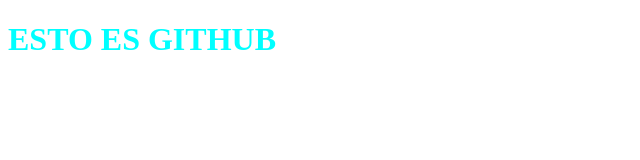
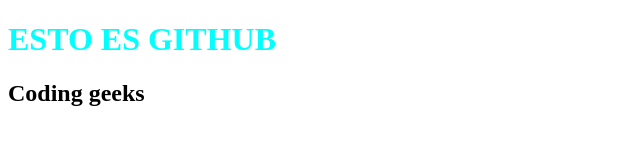
Before and after one commit to dianaledist/gitcoderh, a plain HTML site: page index.html in a window 1280 px wide. Shown: the whole page, without its empty margins (0-640 px from the left). Drawn offline with Linux system fonts and the light colour scheme.

Commit message:
Add h2
Add h2 in the body

```diff
--- a/index.html
+++ b/index.html
@@ -10,5 +10,6 @@
 </head>
 <body>
     <h1>ESTO ES GITHUB</h1>
+    <h2>Coding geeks</h2>
 </body>
 </html>
```
